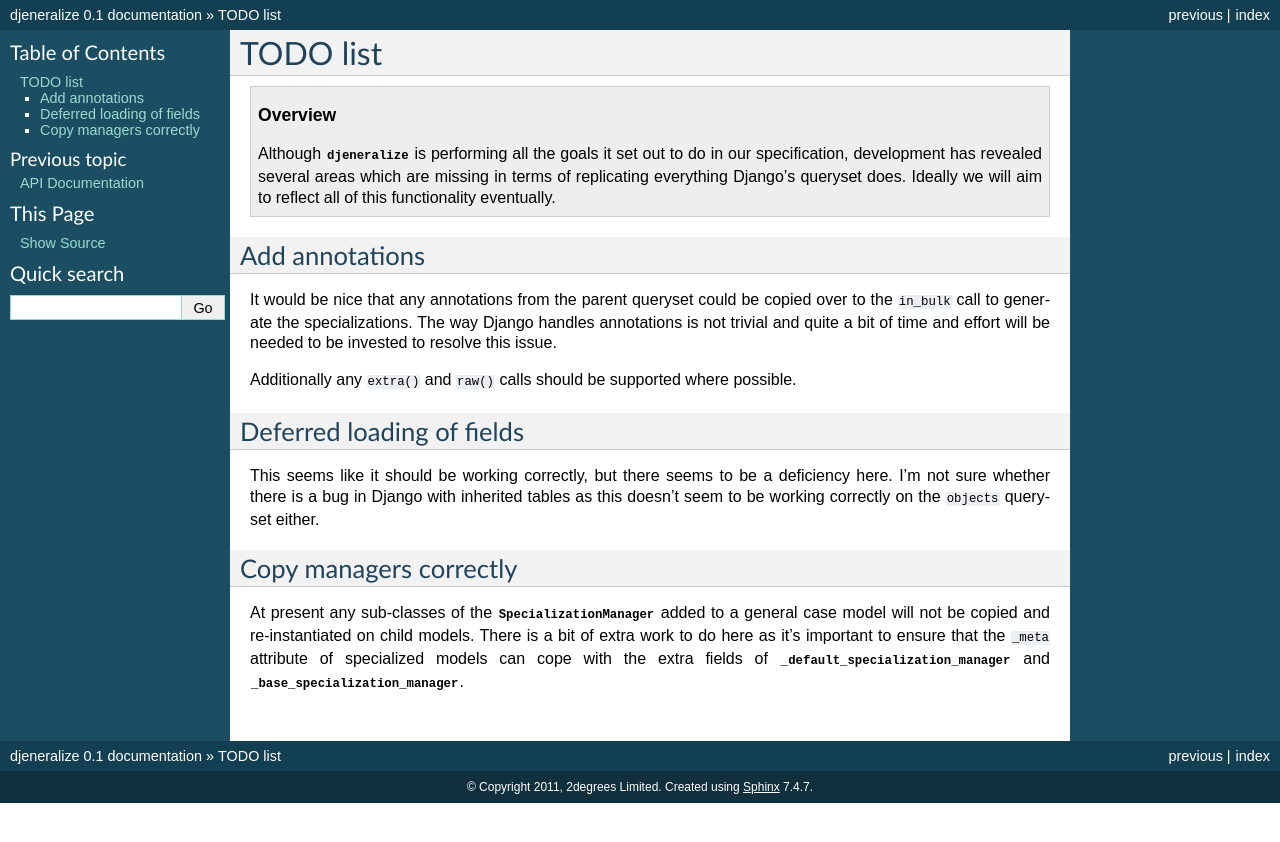
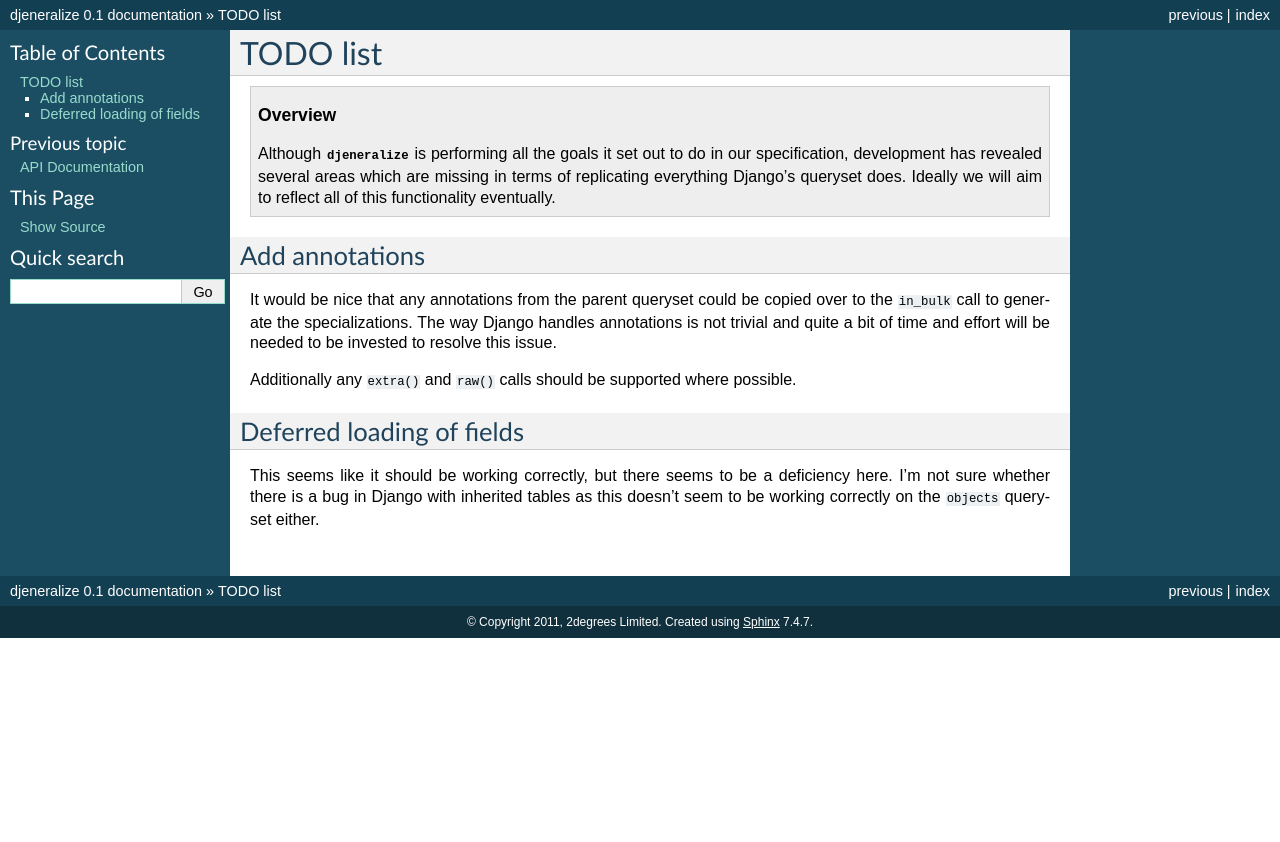
Before and after one commit to 2degrees/djeneralize, a Sphinx documentation site: the page built from docs/source/todo.rst, in a window 1280 px wide. Shown: the top 842 px of the page. Built offline with Sphinx 7.4.7, drawn with Linux system fonts in a browser that asks for light colours.

Commit message:
Incremented version to reflect new features for PyPi and removed a TODO from the documentation

```diff
--- a/docs/source/todo.rst
+++ b/docs/source/todo.rst
@@ -27,13 +27,3 @@ This seems like it should be working correctly, but there seems to be a
 deficiency here. I'm not sure whether there is a bug in Django with inherited
 tables as this doesn't seem to be working correctly on the ``objects`` queryset
 either.
-
-Copy managers correctly
-=======================
-
-At present any sub-classes of the
-:class:`~djeneralize.manager.SpecializationManager` added to a general case
-model will not be copied and re-instantiated on child models. There is a bit of
-extra work to do here as it's important to ensure that the ``_meta`` attribute
-of specialized models can cope with the extra fields of
-:attr:`_default_specialization_manager` and :attr:`_base_specialization_manager`.
```
Also changed, not shown: 1 other file.
